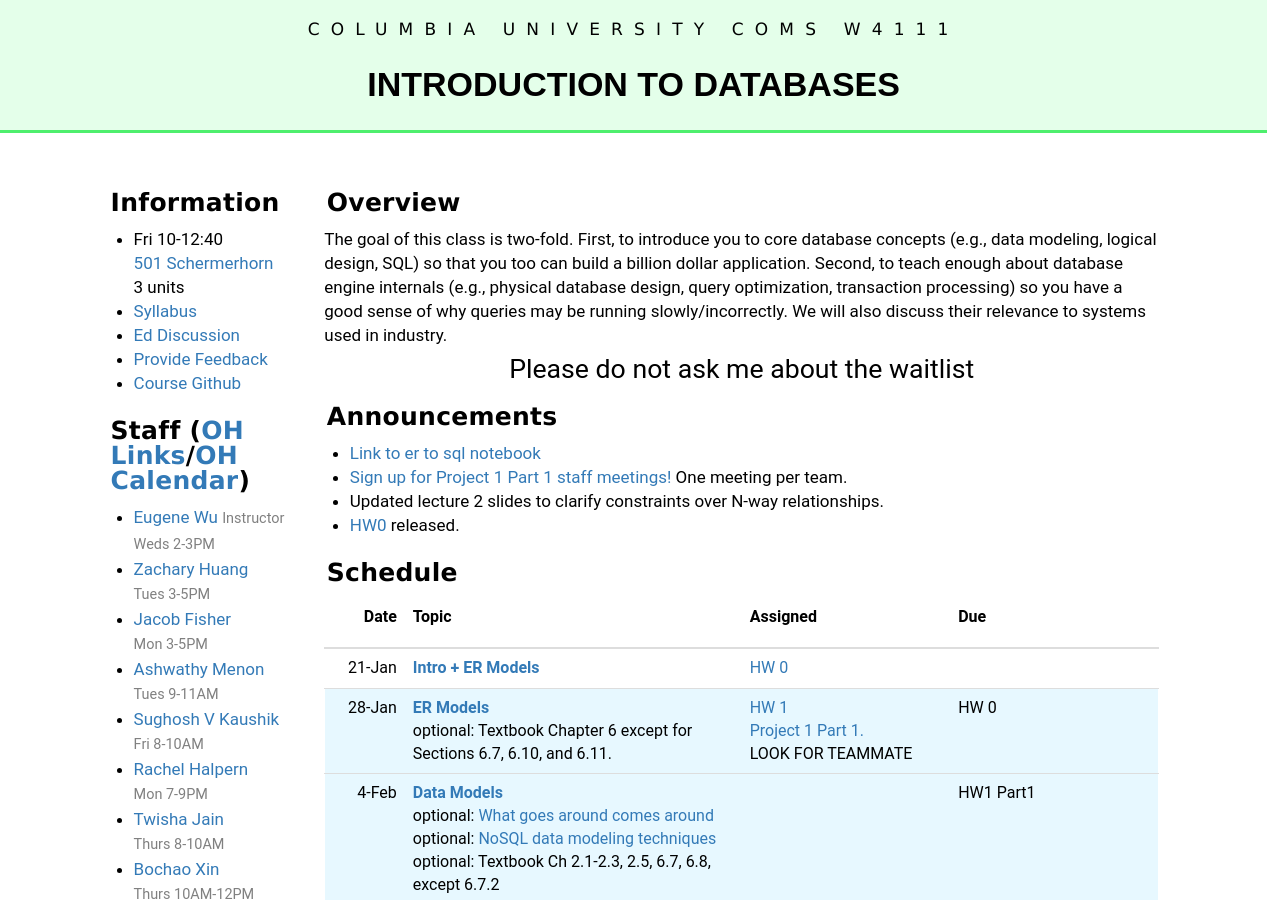
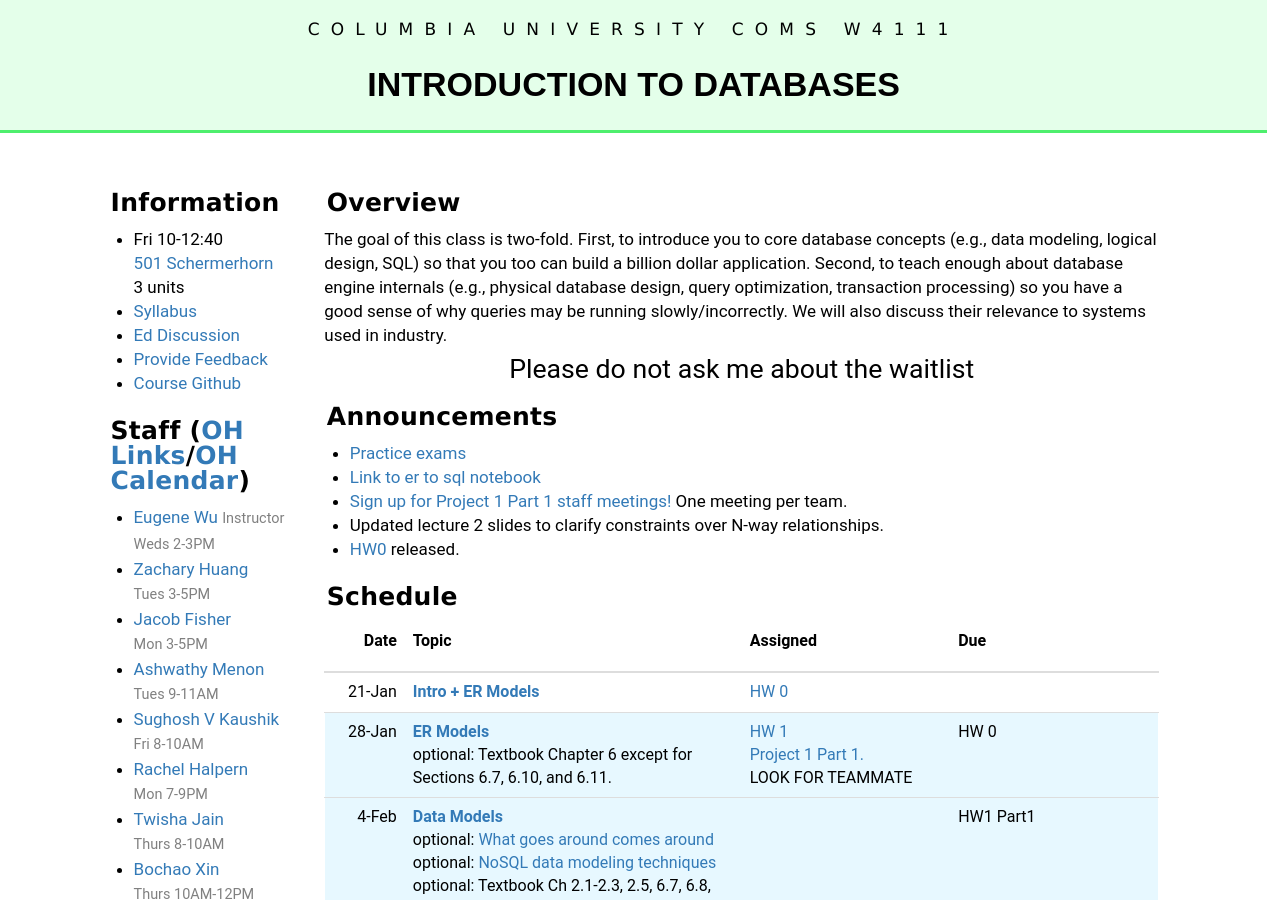
Before and after one commit to Kitatine/w4111.github.io, a Jekyll site: the page built from index.md, in a window 1280 px wide and 900 px high. Built offline with Jekyll 4.4.1, drawn with Linux system fonts in a browser that asks for light colours.

Commit message:
lazy commit msg

```diff
--- a/index.md
+++ b/index.md
@@ -28,6 +28,7 @@
 
 #### Announcements
 
+* [Practice exams](https://github.com/w4111/w4111.github.io/tree/main/files/reading)
 * [Link to er to sql notebook](https://github.com/w4111/w4111.github.io/tree/main/src/notebooks)
 * [Sign up for Project 1 Part 1 staff meetings!](https://calendar.google.com/calendar/u/0/selfsched?sstoken=UUpOU05mUUpZYXk2fGRlZmF1bHR8YmE0YmE0M2MzNzkyYWZjOTcxYjRkMTBmNDNmNjA1NDc)  One meeting per team.
 * Updated lecture 2 slides to clarify constraints over N-way relationships.
```
